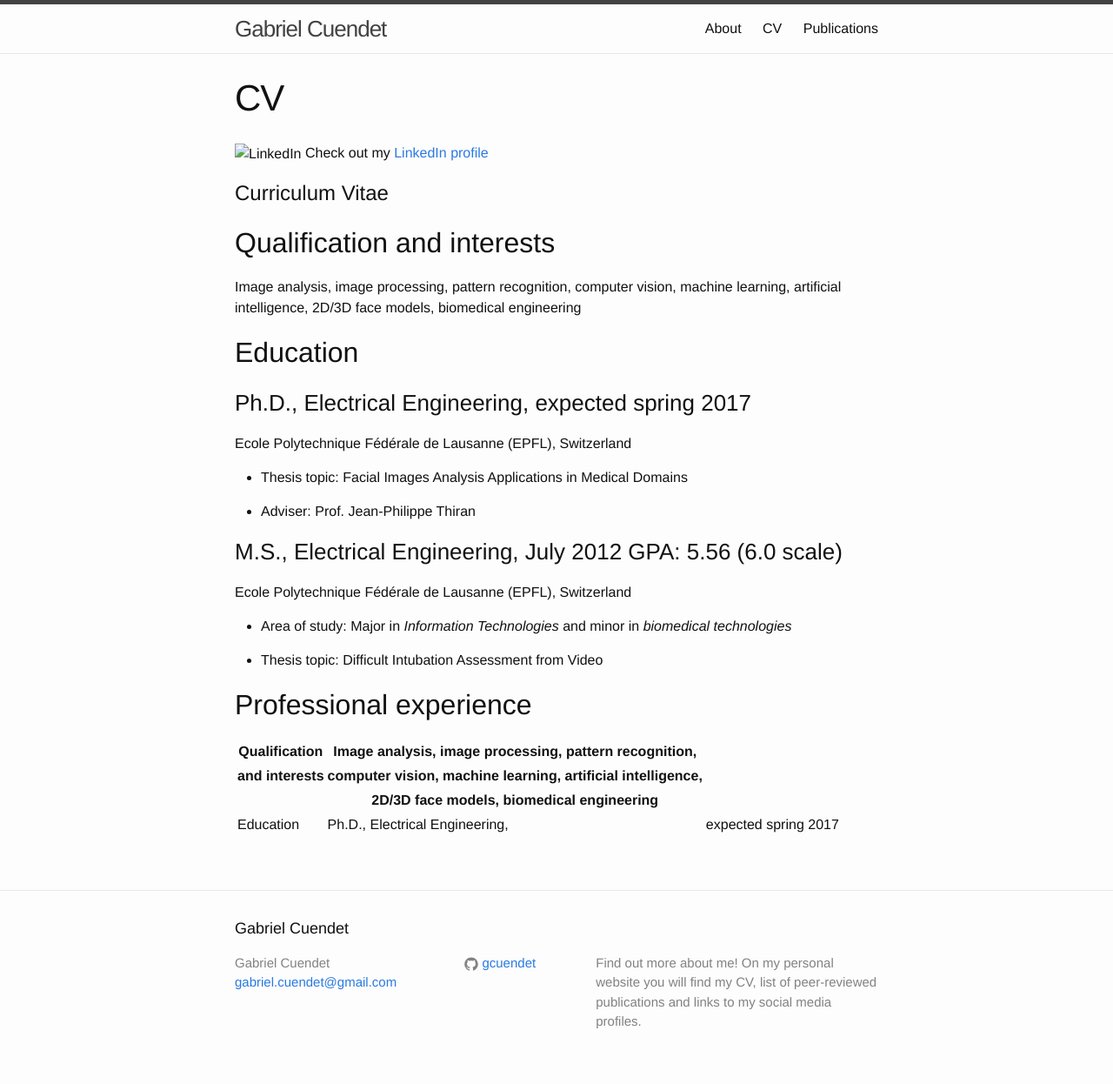
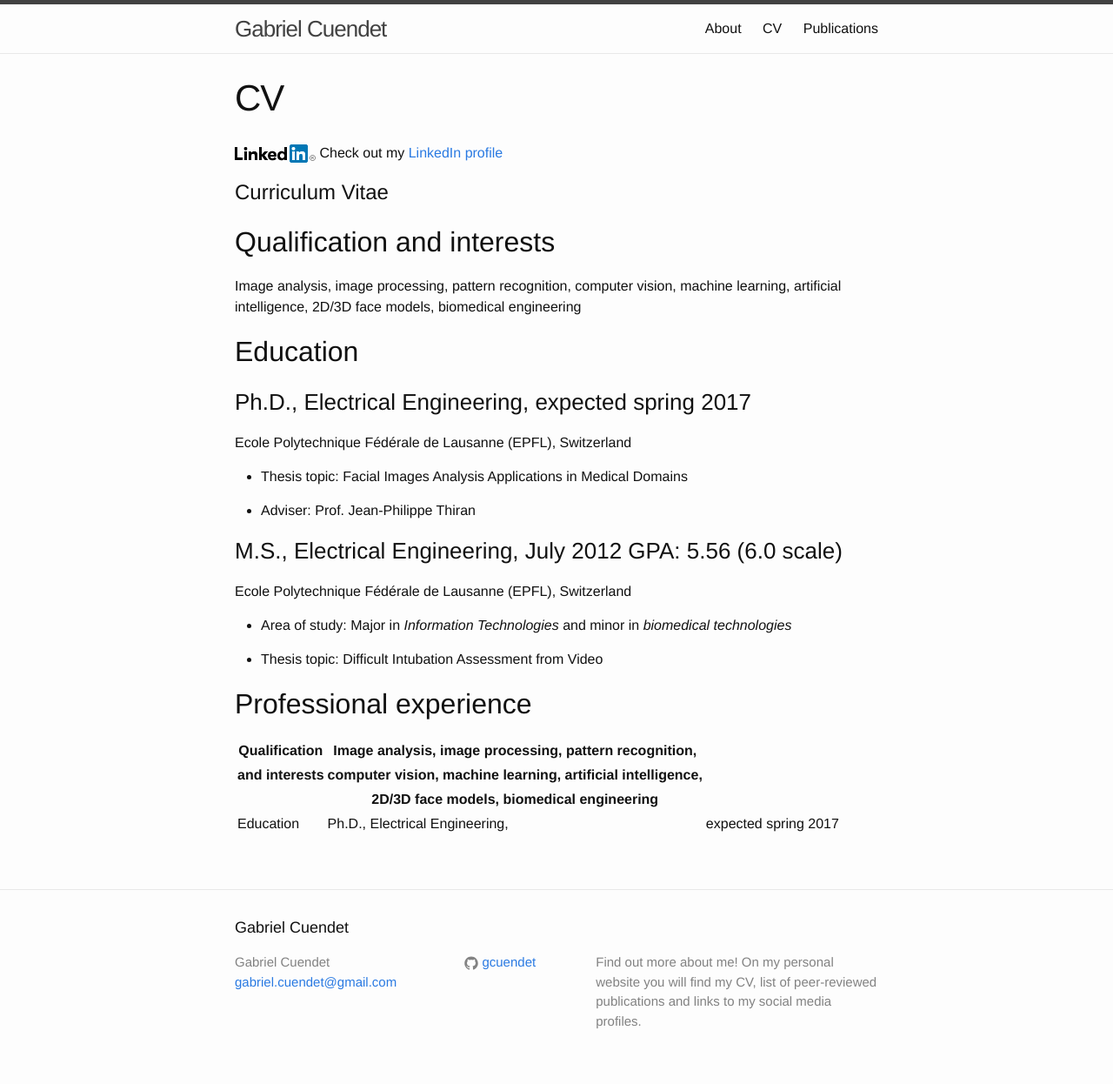
Before and after one commit to gcuendet/gcuendet.github.io, a Jekyll site: the page built from cv.md, in a window 1280 px wide. Shown: the whole page at 87% size. Built offline with Jekyll 4.4.1, drawn with Linux system fonts in a browser that asks for light colours.

Commit message:
Fix linkedin logo link

```diff
--- a/cv.md
+++ b/cv.md
@@ -4,7 +4,7 @@ title: CV
 permalink: /cv/
 ---
 
-![LinkedIn](/_ressources/_images/Logo-2C-21px-R.png) Check out my
+![LinkedIn](/resources/images/Logo-2C-21px-R.png) Check out my
 [LinkedIn profile](https://ch.linkedin.com/in/gcuendet)
 
 # Curriculum Vitae
```
Also changed, not shown: resources/images/Logo-2C-21px-R.png (renamed from _resources/_images/Logo-2C-21px-R.png).
